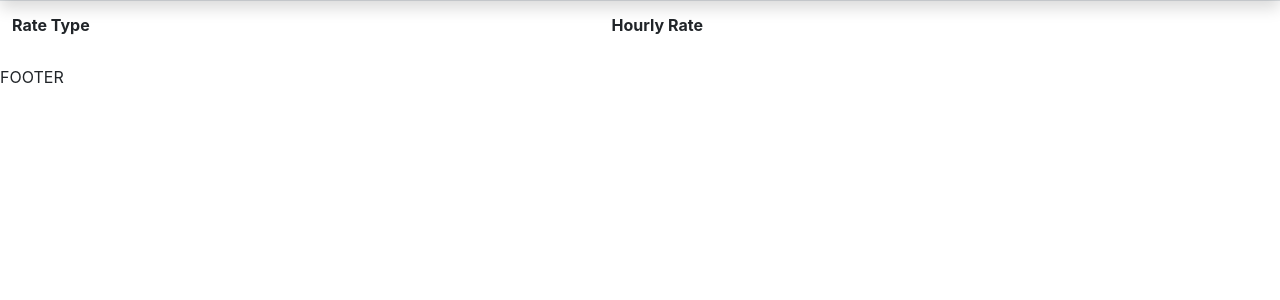
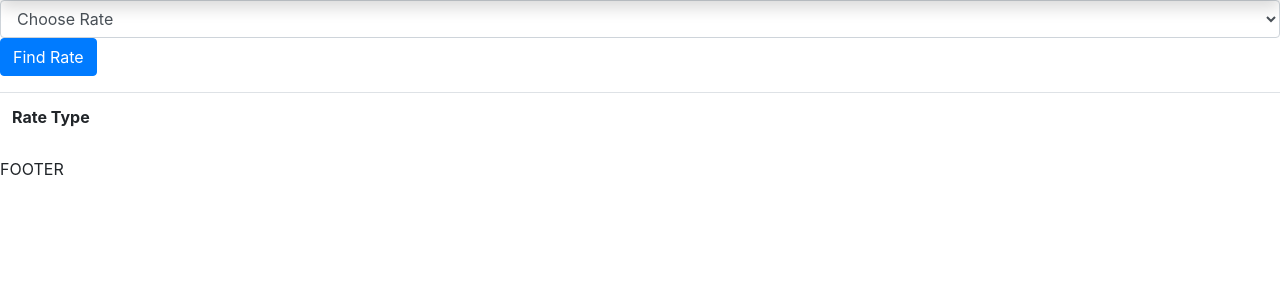
Before and after one commit to sassansh/Parking-Lot-System, a PHP site: page /rate.php in a window 1280 px wide. Shown: the part 40-340 px from the top of the page. Run offline with PHP 8.4, Linux system fonts and the light colour scheme; tables that the repository leaves empty hold one stand-in row (values such as "Sample post"); lists and menus that the app fills with data are empty.

Commit message:
rate type filter works

```diff
--- a/rate.php
+++ b/rate.php
@@ -1,10 +1,11 @@
 <?php include_once 'config/init.php' ?>
 
-<?php $template = new Template('templates/rateTemplate.php');
+<?php
+$rate = new Rate;
+$template = new Template('templates/rateTemplate.php');
 $template -> title = 'Rates';
 
-$rate = new Rate;
-
-$template -> rates = $rate->getRatesForLot('L3', 'Day_Rate');
+$template -> rateType = isset($_GET['rate']) ? $_GET['rate'] : null;
+$template -> rates = $rate->getRatesForLot('L3', $template->rateType);
 
 echo $template;
--- a/templates/rateTemplate.php
+++ b/templates/rateTemplate.php
@@ -1,9 +1,22 @@
 <?php include 'inc/header.php'; ?>
+
+<div class="form-group">
+    <form method="GET" action="rate.php">
+        <select name="rate" class="form-control">
+            <option value="0">Choose Rate</option>
+            <option value="Hourly_Rate">Hourly Rate</option>
+            <option value="Day_Rate">Day Rate</option>
+            <option value="Monthly_Rate">Monthly Rate</option>
+        </select>
+        <input type="submit" class="btn btn-primary" value="Find Rate">
+    </form>
+</div>
+
 <div class="rate-table">
     <table class="table">
         <tr>
             <th>Rate Type</th>
-            <th>Hourly Rate</th>
+            <th><?php echo $rateType; ?></th>
         </tr>
         <?php foreach ($rates as $rate) : ?>
             <tr>
```
